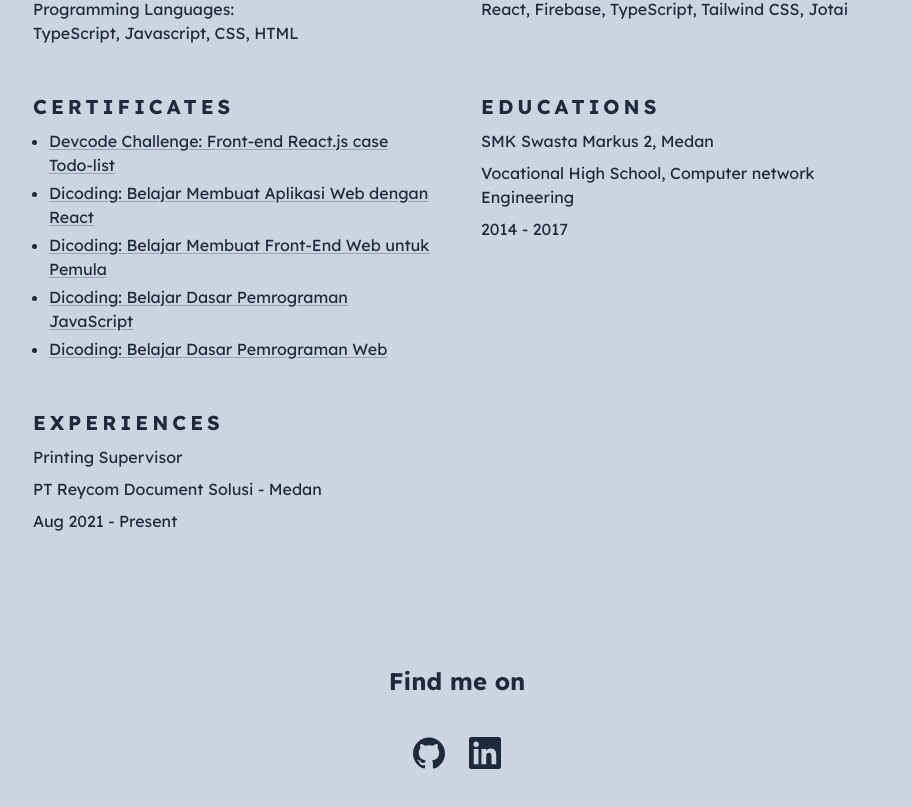
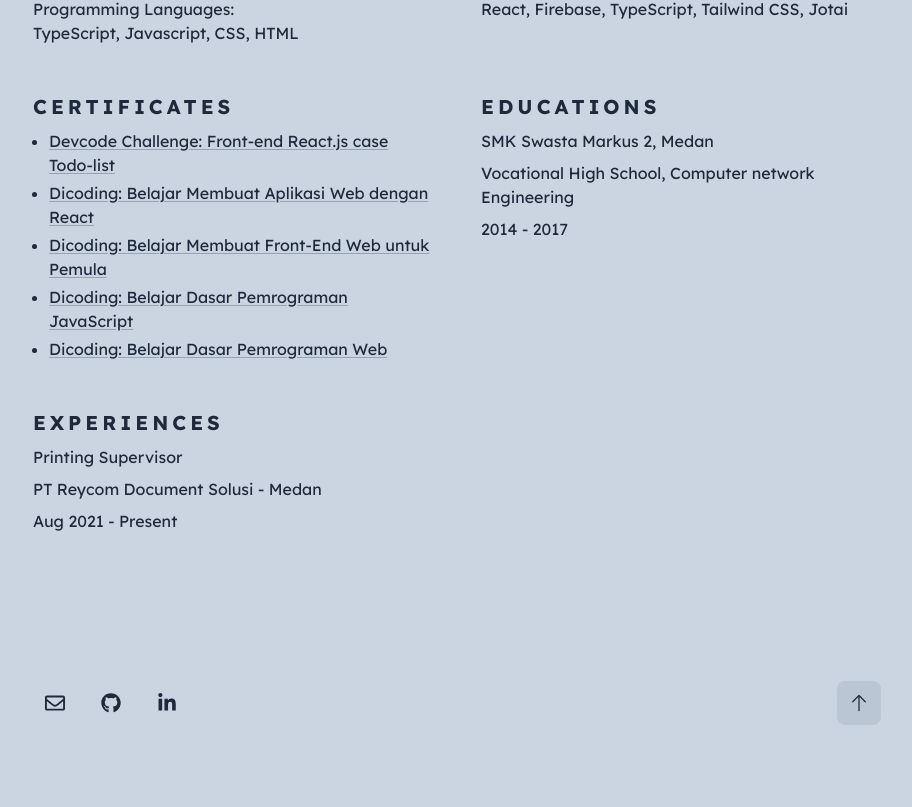
Before and after one commit to roymandev/royman.dev, a Next.js app: page /resume in a window 1280 px wide. Shown: the part 716-1523 px from the top of the page, without its empty margins (183-1095 px from the left). Built offline with nearby package versions, Linux system fonts and the light colour scheme.

Commit message:
feat: redesign footer

```diff
--- a/src/components/Footer.tsx
+++ b/src/components/Footer.tsx
@@ -1,33 +1,34 @@
-import BaseLink from '@/components/BaseLink';
+import CustomButton from '@/components/CustomButton';
+import SocialLinks from '@/components/SocialLinks';
 import twclsx from '@/lib/twclsx';
-import { SiGithub, SiLinkedin } from 'react-icons/si';
+import { HiArrowUp } from 'react-icons/hi2';
 
 export type FooterProps = {
   className?: string;
 };
 
-const Footer = ({ className }: FooterProps) => (
-  <footer className={twclsx('my-28 text-center', className)}>
-    <section>
-      <h2 className="mb-10 text-2xl font-bold">Find me on</h2>
-      <div className="flex justify-center gap-6">
-        <BaseLink
-          href="https://github.com/roymandev"
-          className="hover:text-black"
-          aria-label="Github"
-        >
-          <SiGithub className="h-8 w-8" />
-        </BaseLink>
-        <BaseLink
-          href="https://www.linkedin.com/in/roymandev/"
-          className="hover:text-blue-600"
-          aria-label="LinkedIn"
-        >
-          <SiLinkedin className="h-8 w-8" />
-        </BaseLink>
-      </div>
-    </section>
-  </footer>
-);
+const Footer = ({ className }: FooterProps) => {
+  const scrollToTopHandler = () => {
+    window.scrollTo({
+      top: 0,
+      behavior: 'smooth',
+    });
+  };
+
+  return (
+    <footer
+      className={twclsx(
+        'container mx-auto flex max-w-4xl items-center gap-3 py-32 px-6',
+        className,
+      )}
+    >
+      <SocialLinks />
+
+      <CustomButton icon className="ml-auto" onClick={scrollToTopHandler}>
+        <HiArrowUp className="h-5 w-5" />
+      </CustomButton>
+    </footer>
+  );
+};
 
 export default Footer;
```
